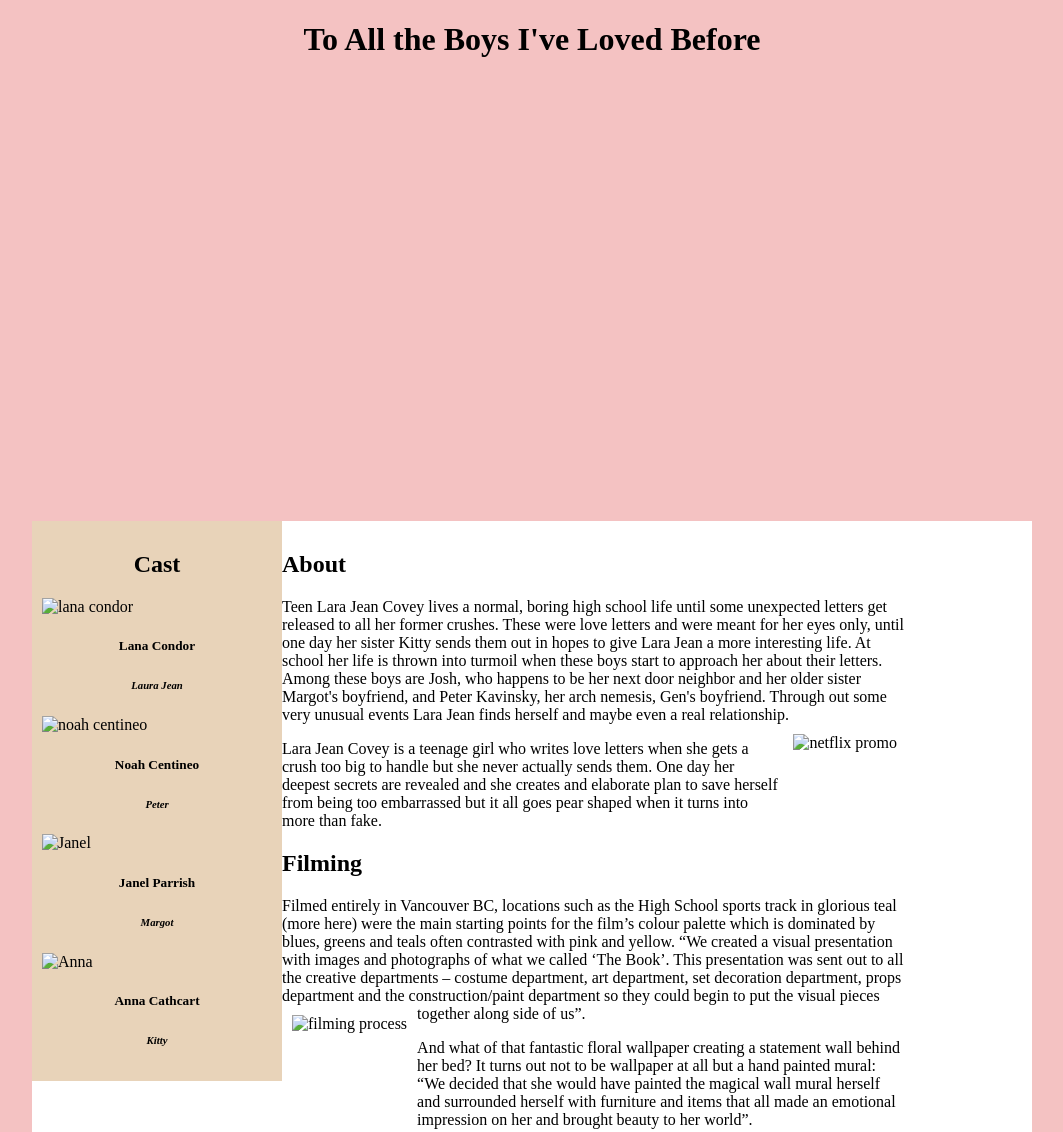
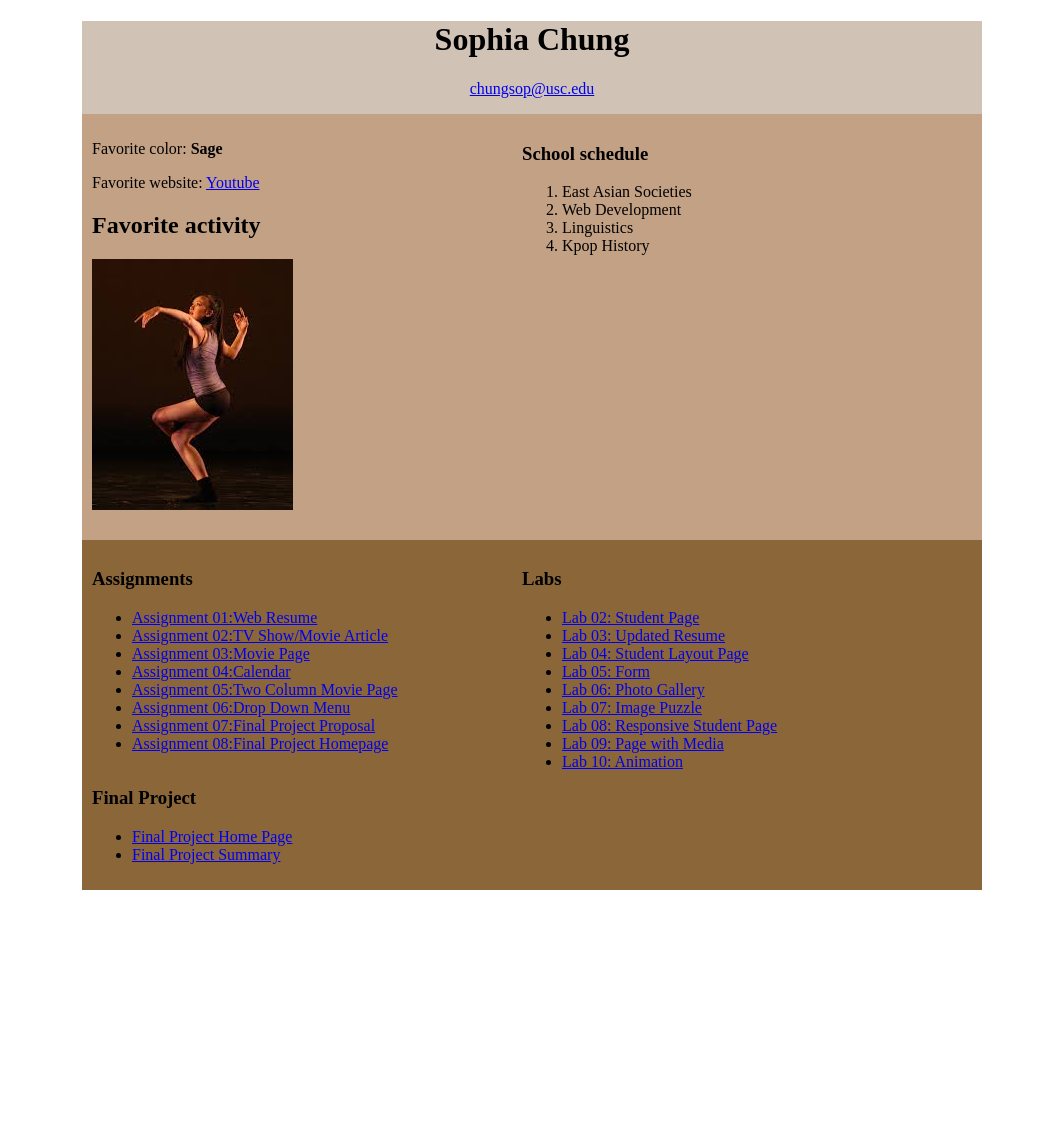
Before and after one commit to sophiachung1/sophiachung, a plain HTML site: page index.html in a window 1280 px wide. Shown: the top 1132 px of the page, without its empty margins (108-1171 px from the left). After the commit the page ends 898 px from the top, so only its background shows below. Drawn offline with Linux system fonts and the light colour scheme.

Commit message:
Add files via upload
main page

```diff
--- a/index.html
+++ b/index.html
@@ -1,85 +1,90 @@
 <!DOCTYPE html>
 <html>
 <head>
-	<title>Sophia Chung | TV Show/Movie Article</title>
-	<style>
-
-		body{background-color:#F4C2C2;}
-		#wrapper{width: 1000px;margin: 0 auto;background-color: #FFF;}
-		#content{width: 750px;background-color: #FFF;padding: 10px;margin-left: auto;margin-right: auto;}
-		#header{background-image: url("images/cherry.jpg");height: 500px;background-size: cover;text-align: center;}
-		strong{color: black;text-align: center;}
-		#sidebar{float: left;background-color: #E8D3B9;padding: 10px;width: 230px;}
-		#footer{background-color: #B2AC88;padding: 5px;text-align: center;margin: 0;}
-		#netflix{padding: 10px;float: right;width: auto;height: 150px;}
-		#film{padding: 10px;float: left;width: auto;height: 200px;}
-		#jean{padding: 10px;float: right;width: auto;height: 200px;}
-
-		#actor{font-style: italic;}
-		#another{font-style: italic;}
-		#peach{font-style: italic;}
-		#apple{font-style: italic;}
-		.stop{clear: both;}
-		#this{text-align: center;}
-		h5{text-align: center;}
-		h6{text-align: center;}
-		#footer h6{margin: 0;padding: 20px;}
+	<title>Sophia Chung | Student Layout Page</title>
+<style>
+	#wrapper{background-color: #D0C3B6;width: 900px;margin: 0 auto;}
+	#header{background-color: #D0C3B6;text-align: center;}
+	.second-col{width: 430px;float: left;}
+	.first-col{width: 430px;float: left;}
+	#row2{background-color: #C3A184;padding: 10px;}
+	#row3{background-color: #8A6639;padding: 10px;}
+	.stop{clear: both;}
 
 </style>
+
 </head>
 
 <body>
-	<div id="header">
-	<h1><strong>To All the Boys I've Loved Before</strong></h1>
-	</div>
 
 	<div id="wrapper">
 
-		<div id="sidebar">
-			<h2 id="this">Cast</h2>
-			<img src="images/lana.jpg" alt="lana condor">
-			<h5>Lana Condor</h5>
-			<h6 id="actor">Laura Jean</h6>
-			<img src="images/noah.jpg" alt="noah centineo">
-			<h5>Noah Centineo</h5>
-			<h6 id="another">Peter</h6>
-			<img src="images/janel.jpg" alt="Janel">
-			<h5>Janel Parrish</h5>
-			<h6 id="peach">Margot</h6>
-			<img src="images/anna.jpg" alt="Anna">
-			<h5>Anna Cathcart</h5>
-			<h6 id="apple">Kitty</h6>
-		</div>
+<div id="header">
+<h1>Sophia Chung</h1>
+<p><a href="mailto:chungsop@usc.edu">chungsop@usc.edu</a></p>
+</div>
+<div id="row2">
+<div class="first-col">
+<p>Favorite color: <strong>Sage</strong></p>
 
-	<div id="content">
+<p>Favorite website: <a href="https://www.youtube.com/" target="_blank">Youtube</a></p>
 
-	<h2> About</h2>
-	<p>Teen Lara Jean Covey lives a normal, boring high school life until some unexpected letters get released to all her former crushes. These were love letters and were meant for her eyes only, until one day her sister Kitty sends them out in hopes to give Lara Jean a more interesting life. At school her life is thrown into turmoil when these boys start to approach her about their letters. Among these boys are Josh, who happens to be her next door neighbor and her older sister Margot's boyfriend, and Peter Kavinsky, her arch nemesis, Gen's boyfriend. Through out some very unusual events Lara Jean finds herself and maybe even a real relationship. <img id="netflix" src="images/official.jpg" alt="netflix promo"> </p>
-
-	<p>Lara Jean Covey is a teenage girl who writes love letters when she gets a crush too big to handle but she never actually sends them. One day her deepest secrets are revealed and she creates and elaborate plan to save herself from being too embarrassed but it all goes pear shaped when it turns into more than fake.</p>
-
-	<h2>Filming</h2>
-
-	<p>Filmed entirely in Vancouver BC, locations such as the High School sports track in glorious teal (more here) were the main starting points for the film’s colour palette which is dominated by blues, greens and teals often contrasted with pink and yellow. “We created a visual presentation with images and photographs of what we called ‘The Book’. This presentation was sent out to all the creative departments – costume department, art department, set decoration department, props department and the construction/paint department so they could begin to put the visual pieces together along side of us”.<img id="film" src="images/both.jpg" alt="filming process"> </p>
-
-	<p>And what of that fantastic floral wallpaper creating a statement wall behind her bed? It turns out not to be wallpaper at all but a hand painted mural: “We decided that she would have painted the magical wall mural herself and surrounded herself with furniture and items that all made an emotional impression on her and brought beauty to her world”.</p>
-	<br><br><br>
-
-	<h2>Soundtrack</h2>
-
-	<p>The soundtrack to To All The Boys I've Loved Before ties heavily into the film, featuring songs that brilliantly capture each tender and emotional moment. The heartfelt teen comedy stars Lana Condor as Lara Jean Covey, Noah Centineo as Peter K, and Israel Broussard as Josh Sanderson. The popular Netflix film is sweet, funny, and a must watch (even if you're not a teen).In the To All The Boys I've Loved Before soundtrack, fans can hear songs by Blood Orange, Tears For Fears, Lauv and more. The TATBILB soundtrack is full of hidden gems and well known hits as well.<img id="jean" src="images/laura.jpg" alt="solo"> </p>
-
-	<p>Netflix's To All The Boys I've Loved Before is already a huge hit with audiences. We're sure you loved the film itself, but there is no denying how incredible the soundtrack is. The soundtrack to To All The Boys I've Loved Before ties heavily into the film, featuring songs that brilliantly capture each tender and emotional moment.The heartfelt teen comedy stars Lana Condor as Lara Jean Covey, Noah Centineo as Peter K, and Israel Broussard as Josh Sanderson. The popular Netflix film is sweet, funny, and a must watch (even if you're not a teen).In the To All The Boys I've Loved Before soundtrack, fans can hear songs by Blood Orange, Tears For Fears, Lauv and more. The TATBILB soundtrack is full of hidden gems and well known hits as well.</p>
+<h2>Favorite activity</h2>
+<p> <img src="dance.jpg" alt="dance picture" width: auto; height: 200px/> </p>
 </div>
 
 
+
+<div class="second-col">
+<h3>School schedule</h3>
+<ol>
+<li>East Asian Societies</li>
+<li>Web Development</li>
+<li>Linguistics</li>
+<li>Kpop History</li>
+</ol>
+</div>
 <div class="stop"></div>
 </div>
 
-<div id="footer">
-<h6>Tune in on Netflix!</h6>
+<div id="row3">
+<div class="first-col">
+<h3>Assignments</h3>
+<ul>
+<li><a href="assignment01/index.html">Assignment 01:Web Resume</a></li>
+<li><a href="assignment02/index.html">Assignment 02:TV Show/Movie Article</a></li>
+<li><a href="assignment03/index.html">Assignment 03:Movie Page</a></li>
+<li><a href="assignment04/index.html">Assignment 04:Calendar</a></li>
+<li><a href="assignment05/index.html">Assignment 05:Two Column Movie Page</a></li>
+<li><a href="assignment06/index.html">Assignment 06:Drop Down Menu</a></li>
+<li><a href="assignment07/index.html">Assignment 07:Final Project Proposal</a></li>
+<li><a href="final-project/main.html">Assignment 08:Final Project Homepage</a></li>
+</ul>
 </div>
 
+<div class="second-col">
+<h3>Labs</h3>
+<ul>
+<li><a href="lab02/index.html">Lab 02: Student Page</a></li>
+<li><a href="lab03/index.html">Lab 03: Updated Resume</a></li>
+<li><a href="lab04/index.html">Lab 04: Student Layout Page</a></li>
+<li><a href="lab05/index.html">Lab 05: Form</a></li>
+<li><a href="lab06/index.html">Lab 06: Photo Gallery</a></li>
+<li><a href="lab07/index.html">Lab 07: Image Puzzle</a></li>
+<li><a href="lab08/index.html">Lab 08: Responsive Student Page</a></li>
+<li><a href="lab09/index.html">Lab 09: Page with Media</a></li>
+<li><a href="lab10/index.html">Lab 10: Animation</a></li>
+</ul>
+</div>
 
+<h3>Final Project</h3>
+<ul>
+	<li><a href="final-project/main.html">Final Project Home Page</a></li>
+	<li><a href="final-project/projectsummary.html">Final Project Summary</a></li>
+</ul>
+<div class="stop"></div>
+</div>
+
+</div>
 </body>
 </html>
```
